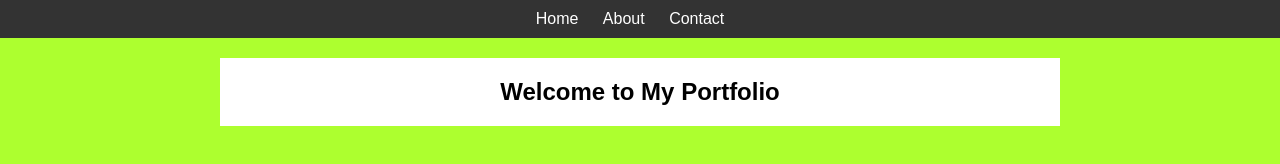
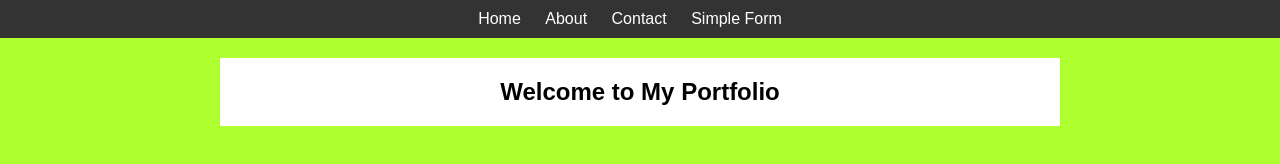
Before and after one commit to Yalemu12/ProjectMilestone2, a plain HTML site: page index.html in a window 1280 px wide. Drawn offline with Linux system fonts and the light colour scheme.

Commit message:
Update index.html

```diff
--- a/index.html
+++ b/index.html
@@ -19,6 +19,7 @@
                 <li><a href="index.html">Home</a></li>
                 <li><a href="about.html">About</a></li>
                 <li><a href="contact.html">Contact</a></li>
+                <li><a href="index2.html">Simple Form</a></li>
             </ul>
         </nav>
     </header>
```
